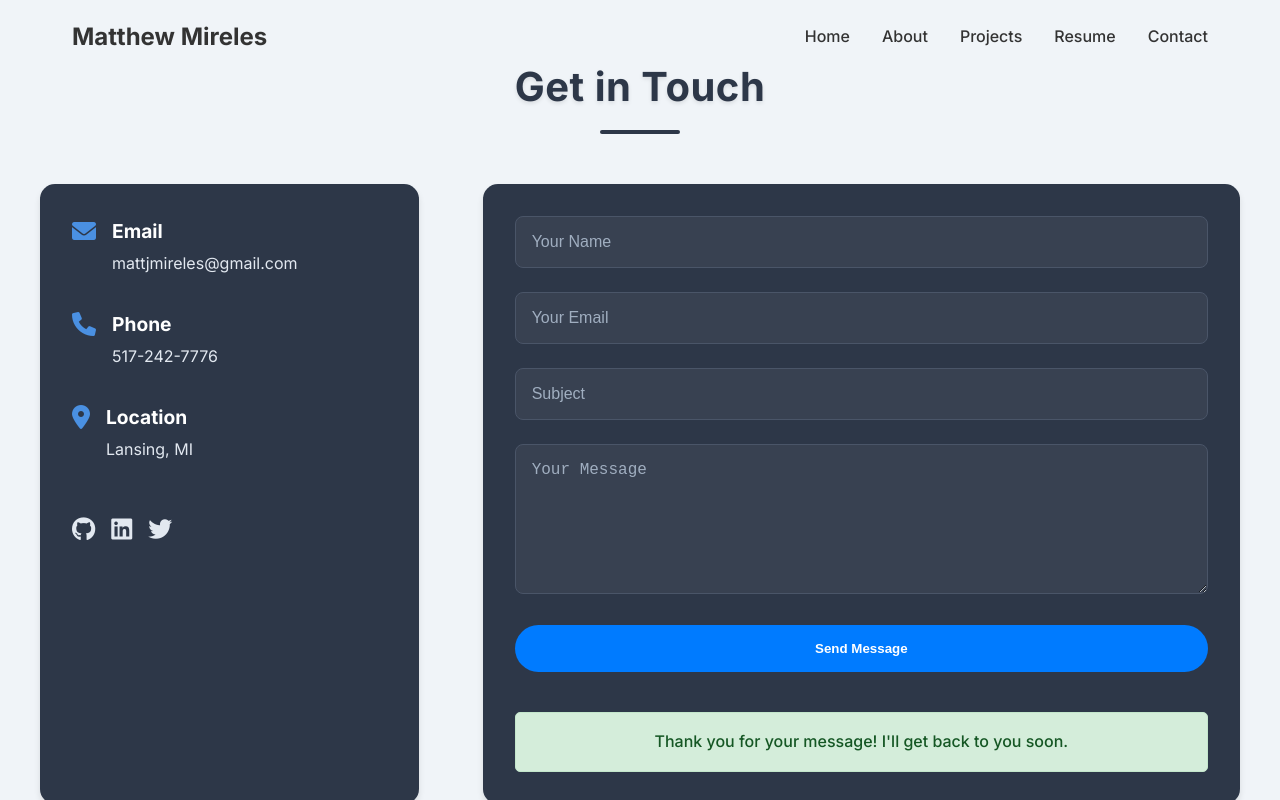
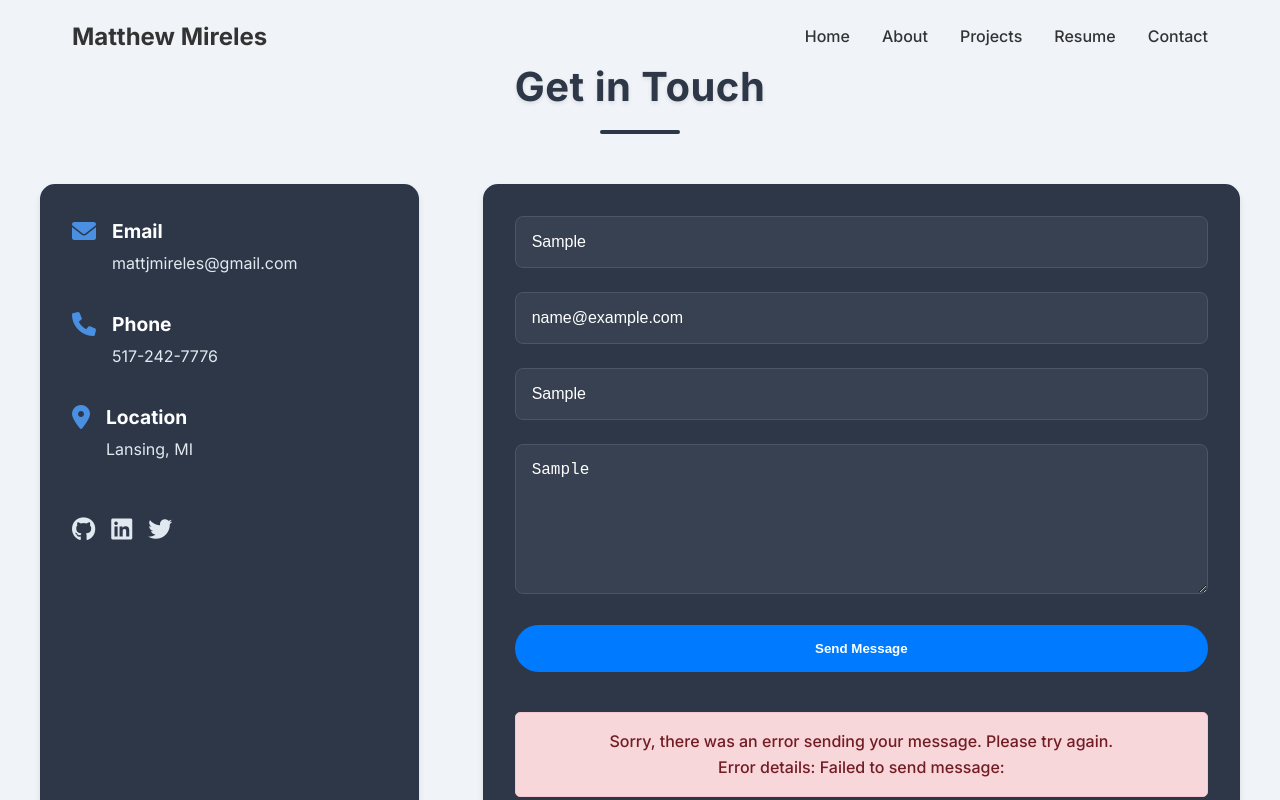
Before and after one commit to DinoMunchy/Personal-Website-React, a React (Create React App) app: page / in a window 1280 px wide. Both pictures are taken after typing "Sample", "name@example.com", "Sample", "Sample" into the empty fields and a click on the button "Send Message". Shown: the part 2090-2890 px from the top of the page. Built offline with nearby package versions, Linux system fonts and the light colour scheme; no server answers.

Commit message:
Update EmailJS service ID to service_bv6cjyp

```diff
--- a/src/components/Contact.jsx
+++ b/src/components/Contact.jsx
@@ -3,7 +3,10 @@ import emailjs from '@emailjs/browser';
 import '../styles/Contact.css';
 
 // Initialize EmailJS with your public key
-emailjs.init("XR3AV1H6jx9CrzF4C");
+emailjs.init({
+  publicKey: "XR3AV1H6jx9CrzF4C",
+  limitRate: true
+});
 
 const Contact = () => {
   const form = useRef();
@@ -19,6 +22,7 @@ const Contact = () => {
     error: false,
     errorMessage: ''
   });
+  const [message, setMessage] = useState('');
 
   const handleChange = (e) => {
     setFormData({
@@ -27,28 +31,52 @@ const Contact = () => {
     });
   };
 
-  const handleSubmit = async (e) => {
+  const sendEmail = async (e) => {
     e.preventDefault();
-    console.log('Form submitted:', formData); // Debug log
     setStatus({ loading: true, success: false, error: false, errorMessage: '' });
+    setMessage('');
 
     try {
       console.log('Attempting to send email...'); // Debug log
-      console.log('Using service ID:', 'service_bf84qnw'); // Debug log
+      console.log('Using service ID:', 'service_bv6cjyp'); // Debug log
       console.log('Using template ID:', 'template_zwfldkb'); // Debug log
 
-      const result = await emailjs.sendForm(
-        'service_bf84qnw',
+      // Format the data according to EmailJS template variables
+      const templateParams = {
+        to_name: 'Matt',
+        from_name: formData.name,
+        from_email: formData.email,
+        subject: formData.subject,
+        message: formData.message,
+        reply_to: formData.email
+      };
+
+      console.log('Template parameters:', templateParams);
+
+      // Add a small delay to avoid rate limiting
+      await new Promise(resolve => setTimeout(resolve, 1000));
+
+      const result = await emailjs.send(
+        'service_bv6cjyp',
         'template_zwfldkb',
-        form.current,
+        templateParams,
         'XR3AV1H6jx9CrzF4C'
       );
 
-      console.log('Email sent successfully:', result); // Debug log
-      setStatus({ loading: false, success: true, error: false, errorMessage: '' });
-      setFormData({ name: '', email: '', subject: '', message: '' });
+      console.log('EmailJS Response:', result); // Debug log
+
+      if (result.status === 200) {
+        setMessage('Message sent successfully!');
+        setFormData({ name: '', email: '', subject: '', message: '' });
+        setStatus({ loading: false, success: true, error: false, errorMessage: '' });
+      } else {
+        throw new Error(`Failed to send message: ${result.status}`);
+      }
     } catch (error) {
       console.error('Detailed error:', error); // Debug log
+      console.error('Error object:', JSON.stringify(error, null, 2)); // Debug log
+      setMessage('Sorry, there was an error sending your message. Please try again.');
+      console.error('Error details:', error.text || error.message);
       setStatus({
         loading: false,
         success: false,
@@ -97,7 +125,7 @@ const Contact = () => {
               </a>
             </div>
           </div>
-          <form ref={form} className="contact-form" onSubmit={handleSubmit}>
+          <form ref={form} className="contact-form" onSubmit={sendEmail}>
             <div className="form-group">
               <input
                 type="text"
@@ -146,12 +174,12 @@ const Contact = () => {
             </button>
             {status.success && (
               <div className="success-message">
-                Thank you for your message! I'll get back to you soon.
+                {message}
               </div>
             )}
             {status.error && (
               <div className="error-message">
-                Sorry, there was an error sending your message. Please try again.
+                {message}
                 <br />
                 Error details: {status.errorMessage}
               </div>
```
